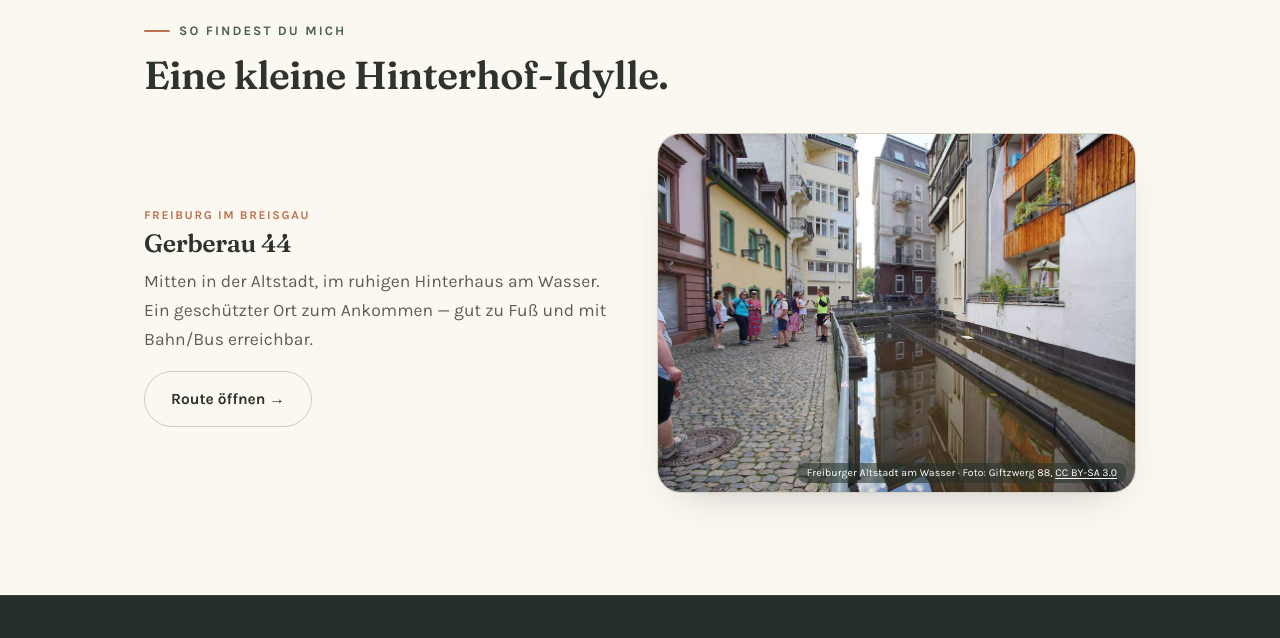
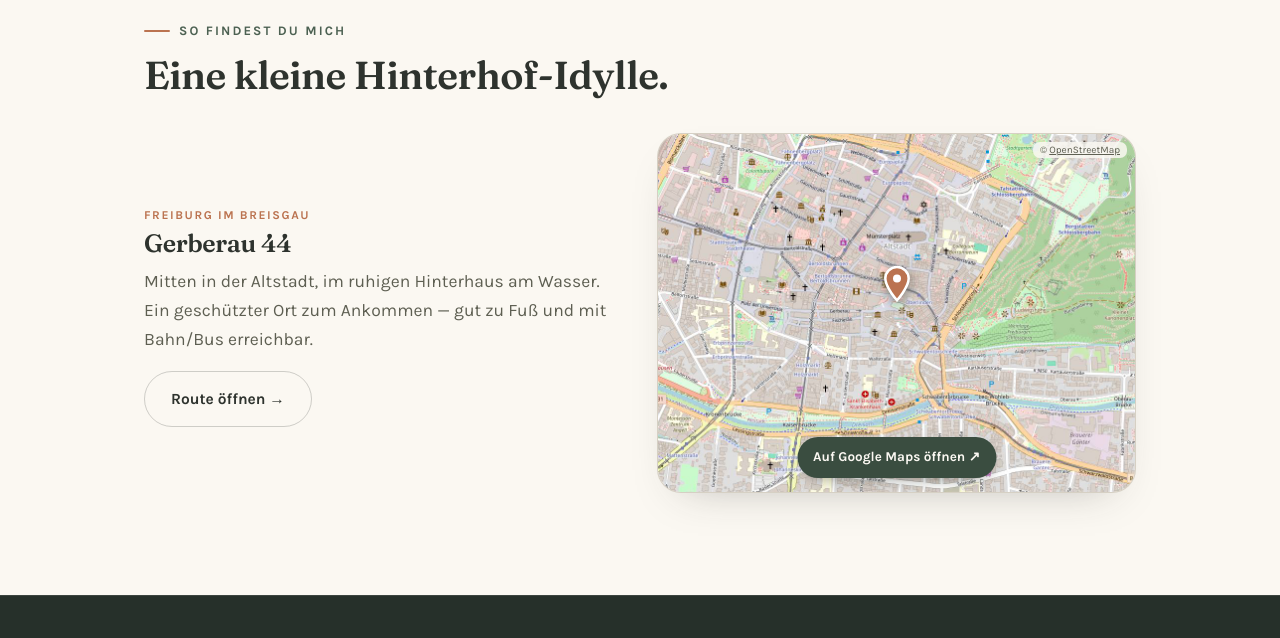
Before and after one commit to lechcode/stephanie-diehl-vorschau, a plain HTML site: page index.html in a window 1280 px wide. Shown: the part 8160-8798 px from the top of the page. Drawn offline with Linux system fonts and the light colour scheme.

Commit message:
Anfahrt: statische OSM-Karten-Vorschau (cookiefrei) statt Foto, verlinkt auf Google Maps
- assets/anfahrt-karte.jpg (OSM-Kacheln, zentriert auf Gerberau 44, selbst gehostet)
- Marker per CSS, Button 'Auf Google Maps oeffnen', OSM-Attribution (ODbL)
- altes Freiburg-Foto entfernt; cookiefrei bleibt (kein Maps-Embed)

Co-Authored-By: Claude Opus 4.8 <noreply@anthropic.com>

```diff
--- a/index.html
+++ b/index.html
@@ -202,9 +202,14 @@ textarea{min-height:110px;resize:vertical}
 .ort .pin{font-size:12px;letter-spacing:.13em;text-transform:uppercase;color:var(--clay);font-weight:700}
 .ort a.btn{margin-top:16px}
 .ort-karte{position:relative;background:var(--sand);border:1px solid var(--line);border-radius:var(--r-lg);aspect-ratio:4/3;overflow:hidden;box-shadow:var(--shadow)}
-.ort-karte img{width:100%;height:100%;object-fit:cover;object-position:50% 60%}
-.ort-karte figcaption{position:absolute;right:9px;bottom:9px;font-size:10.5px;line-height:1.3;color:#fff;background:rgba(38,48,42,.56);padding:3px 9px;border-radius:8px;letter-spacing:.01em}
-.ort-karte figcaption a{color:#fff;text-decoration:underline;text-underline-offset:2px}
+.ort-karte .ort-map{width:100%;height:100%;object-fit:cover}
+.ort-maps-link{position:absolute;inset:0;display:block;z-index:1}
+.ort-maps-btn{position:absolute;left:50%;bottom:14px;transform:translateX(-50%);display:inline-flex;align-items:center;gap:.45em;background:var(--moss-deep);color:var(--linen);font-weight:700;font-size:13.5px;padding:9px 16px;border-radius:var(--r-pill);box-shadow:0 6px 18px -8px rgba(46,51,46,.6);white-space:nowrap;transition:background .25s,transform .25s}
+.ort-karte:hover .ort-maps-btn{background:var(--night);transform:translateX(-50%) translateY(-2px)}
+.ort-pin{position:absolute;left:50%;top:50%;transform:translate(-50%,-100%);z-index:2;pointer-events:none}
+.ort-pin svg{width:40px;height:40px;filter:drop-shadow(0 4px 6px rgba(46,51,46,.5))}
+.ort-attrib{position:absolute;right:8px;top:8px;z-index:3;font-size:10px;line-height:1;color:var(--ink-soft);background:rgba(251,248,242,.85);padding:3px 7px;border-radius:7px}
+.ort-attrib a{color:var(--ink-soft);text-decoration:underline}
 
 /* FOOTER */
 footer{background:var(--night);color:#b7b3a5;padding-block:clamp(44px,6vw,66px) 30px;font-size:14.5px;border-top:1px solid rgba(255,255,255,.1)}
@@ -470,8 +475,12 @@ footer ul{list-style:none;display:grid;gap:9px}footer a{color:#b7b3a5}footer a:h
         <a class="btn btn-ghost" href="https://www.google.com/maps/search/?api=1&query=Gerberau+44+79098+Freiburg" target="_blank" rel="noopener">Route öffnen →</a>
       </div>
       <figure class="ort-karte">
-        <img src="assets/anfahrt-freiburg.jpg" width="960" height="720" loading="lazy" decoding="async" alt="Historische Häuser am Gewerbekanal in der Freiburger Altstadt, unweit der Praxis">
-        <figcaption>Freiburger Altstadt am Wasser · Foto: Giftzwerg 88, <a href="https://creativecommons.org/licenses/by-sa/3.0/deed.de" target="_blank" rel="noopener">CC&nbsp;BY-SA&nbsp;3.0</a></figcaption>
+        <img class="ort-map" src="assets/anfahrt-karte.jpg" width="960" height="720" loading="lazy" decoding="async" alt="Karte: Lage der Praxis in der Gerberau 44 in der Freiburger Altstadt">
+        <span class="ort-pin" aria-hidden="true"><svg viewBox="0 0 24 24" fill="none"><path d="M12 2a7 7 0 0 0-7 7c0 5.2 7 13 7 13s7-7.8 7-13a7 7 0 0 0-7-7Z" fill="#BB7350" stroke="#fff" stroke-width="1.5"/><circle cx="12" cy="9" r="2.4" fill="#fff"/></svg></span>
+        <a class="ort-maps-link" href="https://www.google.com/maps/search/?api=1&amp;query=Gerberau+44+79098+Freiburg" target="_blank" rel="noopener" aria-label="Standort Gerberau 44 auf Google Maps öffnen">
+          <span class="ort-maps-btn">Auf Google&nbsp;Maps öffnen ↗</span>
+        </a>
+        <small class="ort-attrib">© <a href="https://www.openstreetmap.org/copyright" target="_blank" rel="noopener">OpenStreetMap</a></small>
       </figure>
     </div>
   </div>
```
Also changed, not shown: assets/anfahrt-freiburg.jpg (deleted), assets/anfahrt-karte.jpg (added).
